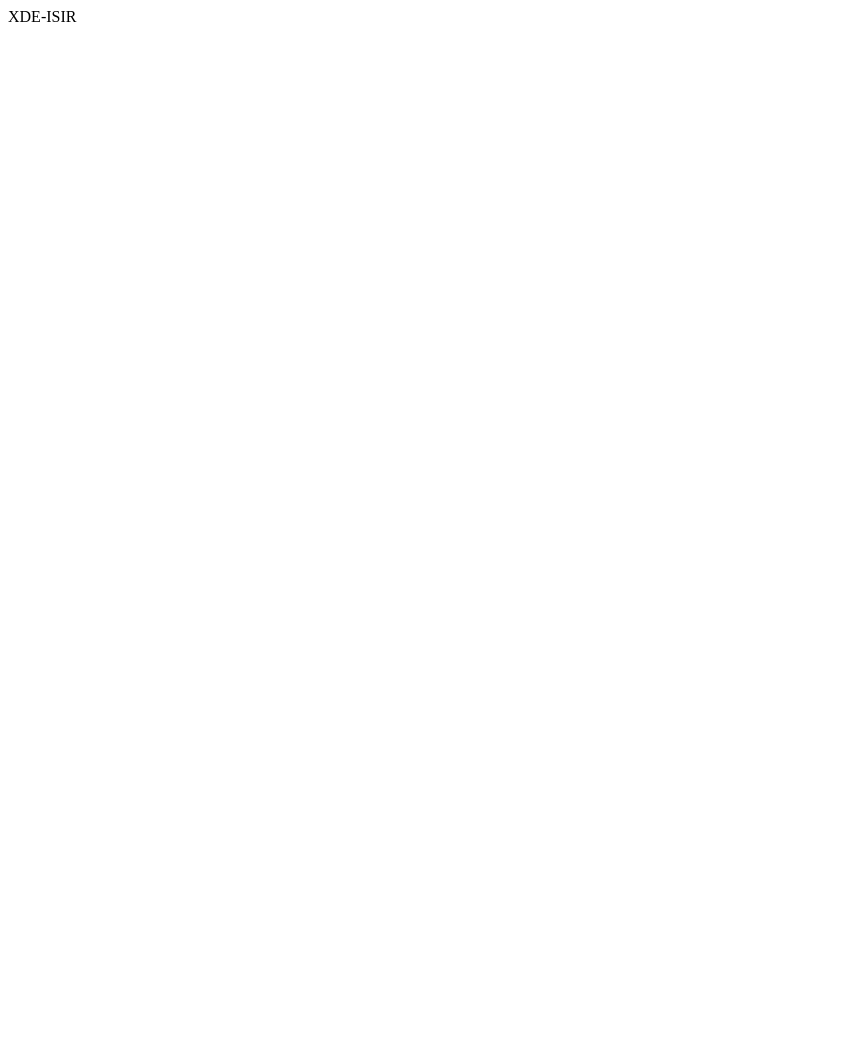
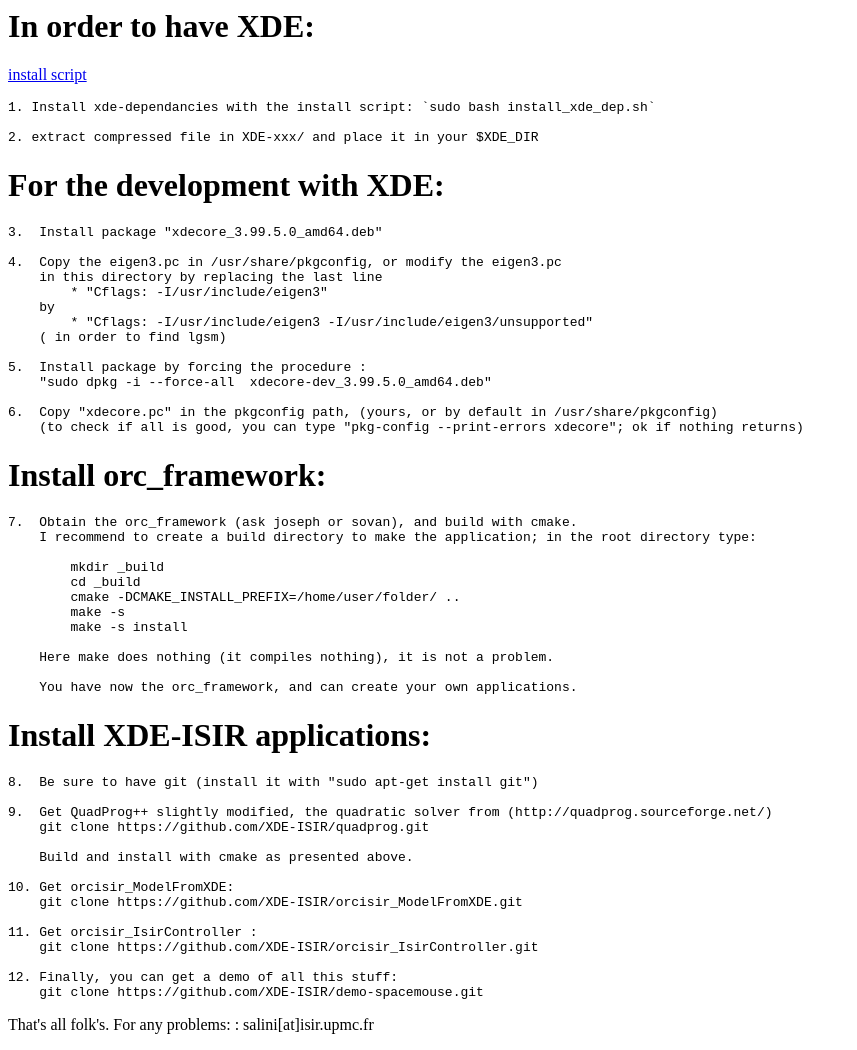
Before and after one commit to ISIR-SYROCO/isir-syroco.github.com, a plain HTML site: page index.html in a window 1280 px wide. Shown: the whole page, without its empty margins (0-857 px from the left). Before the commit the page ends 800 px from the top, so only its background shows below. Drawn offline with Linux system fonts and the light colour scheme.

Commit message:
Update index page

```diff
--- a/index.html
+++ b/index.html
@@ -1,5 +1,64 @@
-<html>
-<body>
-XDE-ISIR
-</body>
-</html>
+<h1>In order to have XDE:</h1>
+
+<p><a href="script/install_xde_dep.sh">install script</a></p>
+
+<pre><code>1. Install xde-dependancies with the install script: `sudo bash install_xde_dep.sh`
+
+2. extract compressed file in XDE-xxx/ and place it in your $XDE_DIR
+</code></pre>
+
+<h1>For the development with XDE:</h1>
+
+<pre><code>3.  Install package "xdecore_3.99.5.0_amd64.deb"
+
+4.  Copy the eigen3.pc in /usr/share/pkgconfig, or modify the eigen3.pc
+    in this directory by replacing the last line
+        * "Cflags: -I/usr/include/eigen3"
+    by
+        * "Cflags: -I/usr/include/eigen3 -I/usr/include/eigen3/unsupported"
+    ( in order to find lgsm)
+
+5.  Install package by forcing the procedure :
+    "sudo dpkg -i --force-all  xdecore-dev_3.99.5.0_amd64.deb"
+
+6.  Copy "xdecore.pc" in the pkgconfig path, (yours, or by default in /usr/share/pkgconfig)
+    (to check if all is good, you can type "pkg-config --print-errors xdecore"; ok if nothing returns)
+</code></pre>
+
+<h1>Install orc_framework:</h1>
+
+<pre><code>7.  Obtain the orc_framework (ask joseph or sovan), and build with cmake.
+    I recommend to create a build directory to make the application; in the root directory type:
+
+        mkdir _build
+        cd _build
+        cmake -DCMAKE_INSTALL_PREFIX=/home/user/folder/ ..
+        make -s
+        make -s install
+
+    Here make does nothing (it compiles nothing), it is not a problem.
+
+    You have now the orc_framework, and can create your own applications.
+</code></pre>
+
+<h1>Install XDE-ISIR applications:</h1>
+
+<pre><code>8.  Be sure to have git (install it with "sudo apt-get install git")
+
+9.  Get QuadProg++ slightly modified, the quadratic solver from (http://quadprog.sourceforge.net/)
+    git clone https://github.com/XDE-ISIR/quadprog.git
+
+    Build and install with cmake as presented above.
+
+10. Get orcisir_ModelFromXDE:
+    git clone https://github.com/XDE-ISIR/orcisir_ModelFromXDE.git
+
+11. Get orcisir_IsirController :
+    git clone https://github.com/XDE-ISIR/orcisir_IsirController.git
+
+12. Finally, you can get a demo of all this stuff:
+    git clone https://github.com/XDE-ISIR/demo-spacemouse.git
+</code></pre>
+
+<p>That's all folk's. For any problems:
+    <email>: salini[at]isir.upmc.fr</p>
```
Also changed, not shown: 1 other file.
